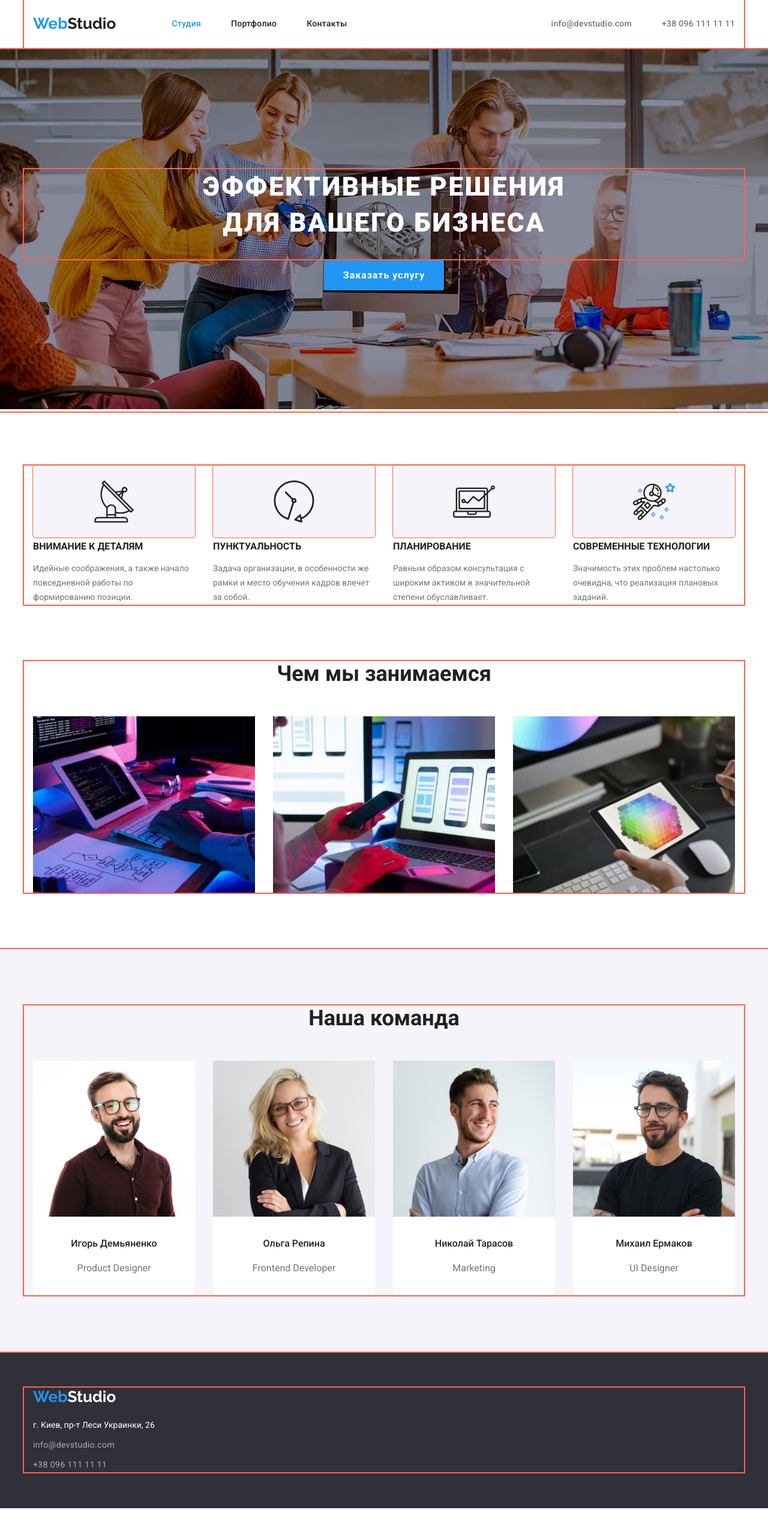
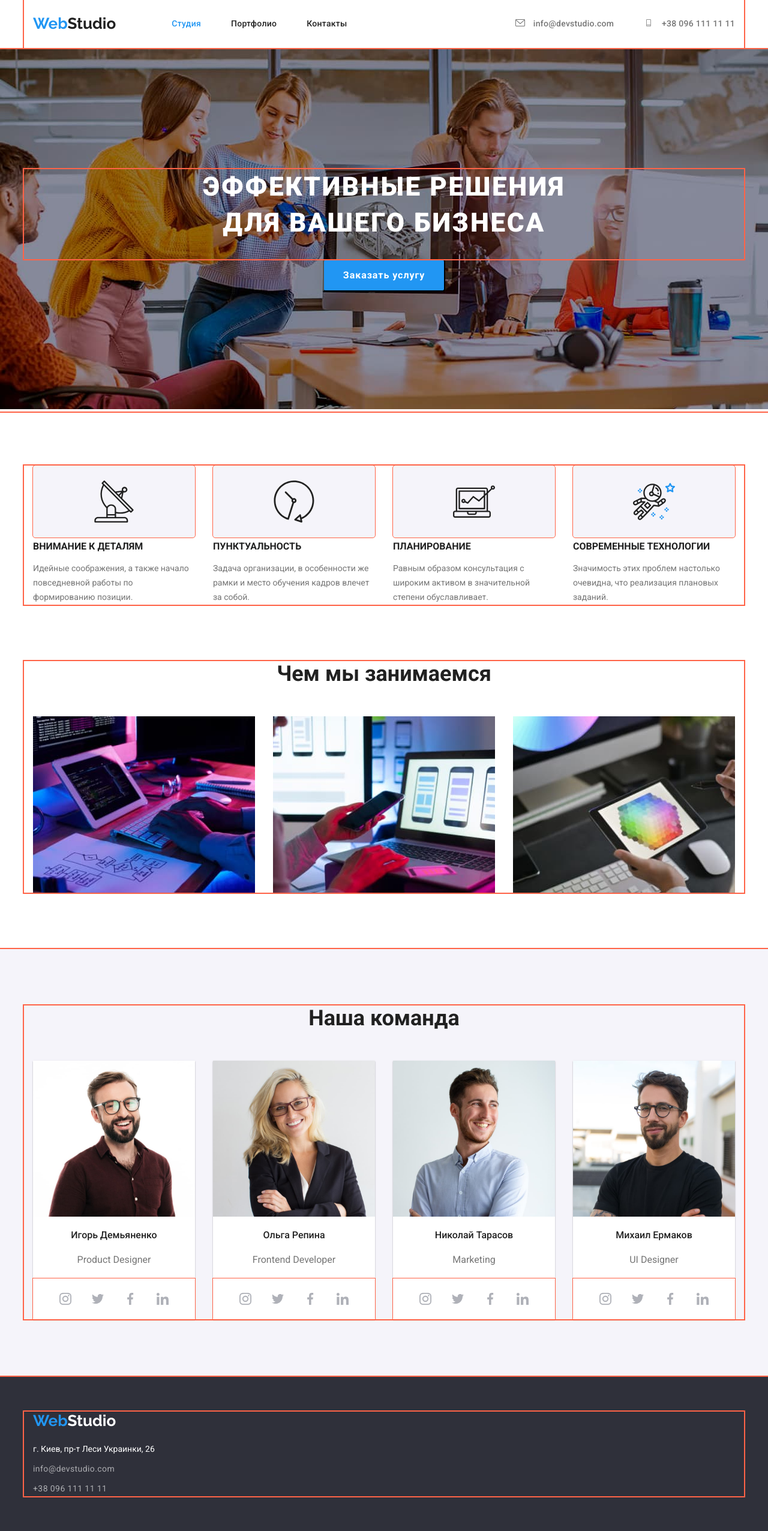
Before and after one commit to lubamos/goit-markup-hw-04, a plain HTML site: page index.html in a window 1280 px wide. Shown: the whole page at 60% size. Before the commit the page ends 2514 px from the top, so only its background shows below. Drawn offline with nearby package versions, Linux system fonts and the light colour scheme.

Commit message:
добавляет иконки в employees

```diff
--- a/css/styles.css
+++ b/css/styles.css
@@ -127,11 +127,25 @@ p {
   color: var(--hover-color);
 }
 .header-cont::before {
-  display: block;
+  display: inline-block;
   content: "";
-  height: ;
+  width: 16px;
+  height: 12px;
+  margin-right: 10px;
+  background-size: contain;
+  background-repeat: no-repeat;
+  background-position: center;
+  cursor: pointer;
 }
-
+.header-cont:nth-child(1)::before {
+  background-image: url(../images/icons.svg/envelope.svg);
+}
+.header-cont:nth-child(2)::before {
+  background-image: url(../images/icons.svg/mobile.svg);
+}
+.header-cont:hover::before {
+  background-image: url(../images/icons.svg/envelope.hover.svg);
+}
 hr.line {
   border: 1px solid var(--header-line);
   margin: 0;
@@ -306,6 +320,8 @@ h2 {
   margin-right: 30px;
 
   background-color: var(--body-background-color);
+  box-shadow: 0px 2px 1px rgba(0, 0, 0, 0.2), 0px 1px 1px rgba(0, 0, 0, 0.14),
+    0px 1px 3px rgba(0, 0, 0, 0.12);
 }
 .employees-element:nth-child(4n) {
   margin-right: 0;
@@ -320,7 +336,7 @@ h2 {
   list-style: none;
 }
 .title-emp {
-  padding: 30px;
+  padding: 16px;
   text-align: center;
 }
 
@@ -340,6 +356,21 @@ h2 {
   max-width: 100%;
   height: auto;
 }
+.employees-element::after {
+  display: block;
+  content: "";
+
+  height: 68px;
+  background-repeat: no-repeat;
+  background-image: url(../images/icons.svg/instagram.svg),
+    url(../images/icons.svg/twitter.svg), url(../images/icons.svg/facebook.svg),
+    url(../images/icons.svg/linkedin.svg);
+
+  background-size: 20px;
+  background-position: 44px, 98px, 152px, 206px, center;
+  outline: 1px solid tomato;
+}
+
 /* footer */
 
 .footer {
```
Also changed, not shown: images/icons.svg/envelope.hover.svg (renamed from images/icons.svg/envelope (hover).svg), images/icons.svg/facebook.svg (added), images/icons.svg/instagram.svg (added), images/icons.svg/linkedin.svg (added), images/icons.svg/twitter.svg (added).
